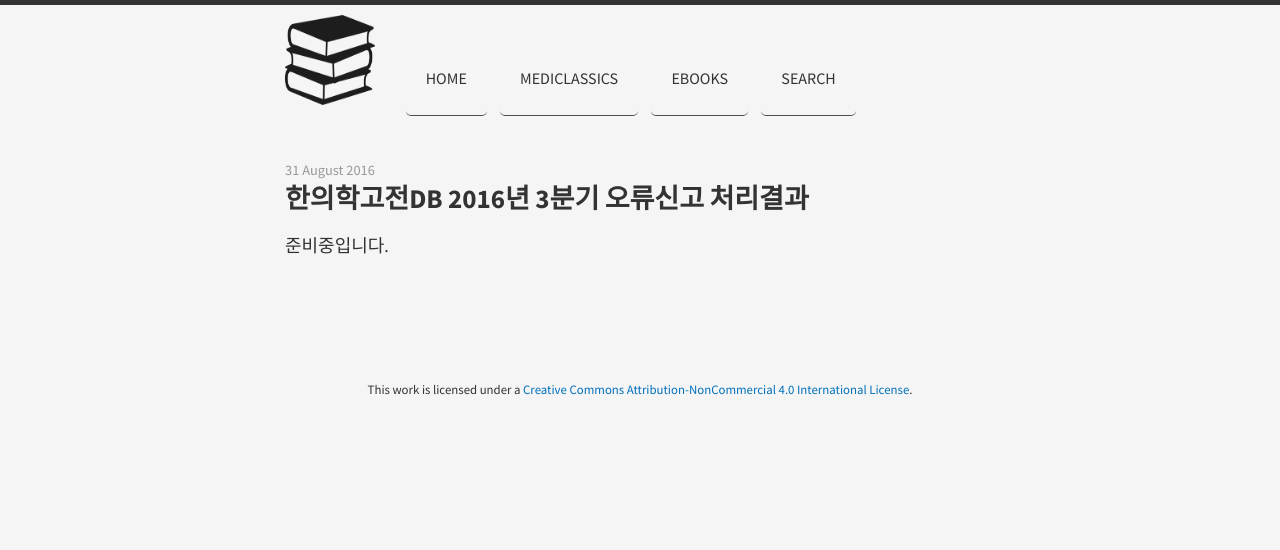
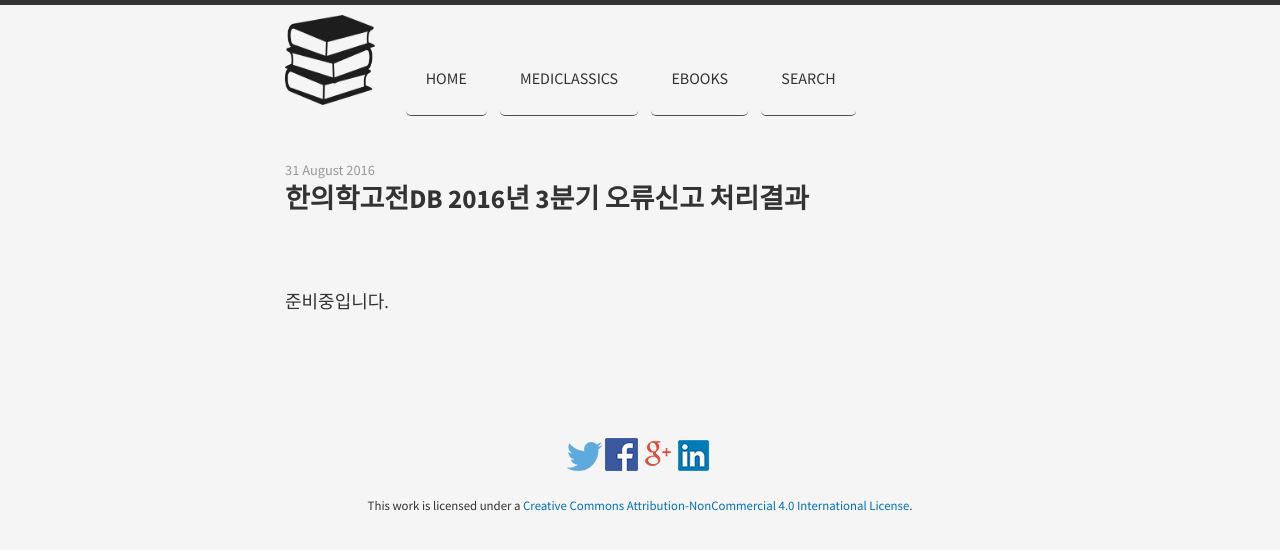
Before and after one commit to mediclassics/document, a Jekyll site: the page built from _posts/2016-08-31-2016년-3분기-오류신고-처리결과.md, in a window 1280 px wide. Shown: the top 550 px of the page. Built offline with Jekyll 4.4.1, drawn with Linux system fonts in a browser that asks for light colours; nearby versions of some CDN libraries.

Commit message:
add social sharing btn

```diff
--- a/_layouts/default.html
+++ b/_layouts/default.html
@@ -12,6 +12,21 @@
       {{ content }}
 
       <footer>
+
+      <!--Social Sharing-->
+      <!--https://superdevresources.com/share-buttons-jekyll/-->
+        <a href="https://twitter.com/share?text={{ page.title }}&url={{ site.url }}{{ site.baseurl }}{{ page.url }}" target="_blank">
+            <img alt="..." class="footer-icon" src="{{ site.baseurl }}/public/images/socialSharing/twitter.png">
+        </a>
+        <a href="http://www.facebook.com/sharer.php?u={{ site.url }}{{ site.baseurl }}{{ page.url }}&p[title]={{ page.title }}" target="_blank">
+            <img alt="..." class="footer-icon" src="{{ site.baseurl }}/public/images/socialSharing/facebook.png">
+        </a>
+        <a href="https://plus.google.com/share?url={{ site.url }}{{ site.baseurl }}{{ page.url }}" target="_blank">
+            <img alt="..." class="footer-icon" src="{{ site.baseurl }}/public/images/socialSharing/google.png">
+        </a>
+        <a href="http://www.linkedin.com/shareArticle?mini=true&url={{ site.url }}{{ site.baseurl }}{{ page.url }}&title={{ page.title }}">
+            <img alt="..." class="footer-icon" src="{{ site.baseurl }}/public/images/socialSharing/linkedin.png">
+        </a>
         <p>
           This work is licensed under a <a rel="license" href="http://creativecommons.org/licenses/by-nc/4.0/deed.en_US">Creative Commons Attribution-NonCommercial 4.0 International License</a>.
         </p>
@@ -22,9 +37,7 @@
     <script src="//ajax.googleapis.com/ajax/libs/jquery/1.10.2/jquery.min.js"></script>
     <script src="{{site.baseurl}}/public/js/jquery.fitvids.js"></script>
     <script>
-      $(document).ready(function(){
-        $("article").fitVids();
-      });
+      $(document).ready(function(){ $("article").fitVids(); });
     </script>
   </body>
 </html>
--- a/_layouts/post.html
+++ b/_layouts/post.html
@@ -4,7 +4,8 @@ layout: default
 
 <article class="single row gutters">
   <time class="published" datetime="{{ page.date | date: '%Y-%m-%d' }}">{{ page.date | date_to_long_string }}</time>
-  <h2>{{ page.title }}</h2>
-
+  <h1>{{ page.title }}</h1>
+  <br>
+  <br>
   {{ content }}
 </article>
```
Also changed, not shown: public/images/socialSharing/facebook.png (added), public/images/socialSharing/google.png (added), public/images/socialSharing/linkedin.png (added), public/images/socialSharing/twitter.png (added).
